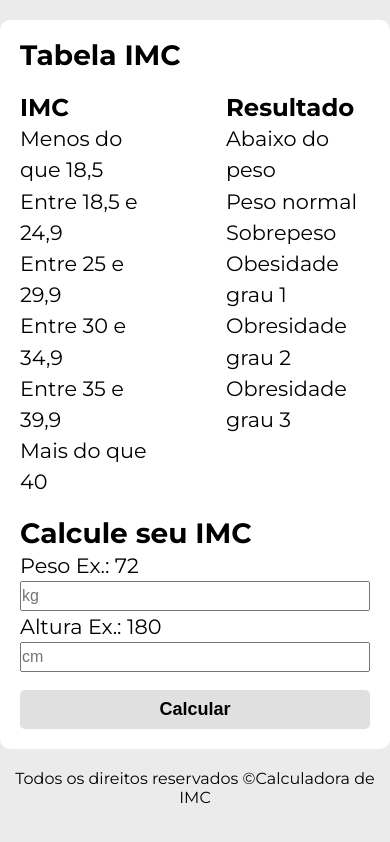
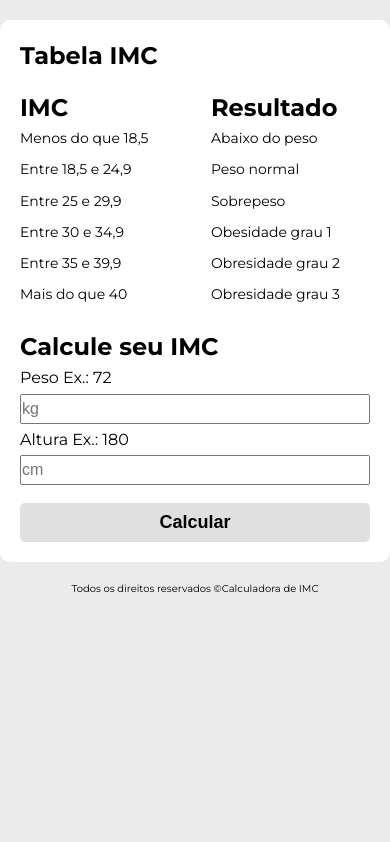
Before and after one commit to rtof06/calculadoraImc, a plain HTML site: page index.html in a window 390 px wide. Drawn offline with Linux system fonts and the light colour scheme.

Commit message:
responsividade aplicada

```diff
--- a/assets/css/style.css
+++ b/assets/css/style.css
@@ -78,3 +78,25 @@ form input:focus {
    padding-bottom: 1em;
    text-align: center;
 }
+
+@media (max-width: 400px) {
+   .titulo {
+      font-size: 24px;
+   }
+
+   .subtitulo {
+      font-size: 24px;
+   }
+
+   .texto {
+      font-size: 14px;
+   }
+
+   label {
+      font-size: 1rem;
+   }
+
+   .direitos {
+      font-size: 10px;
+   }
+}
```
